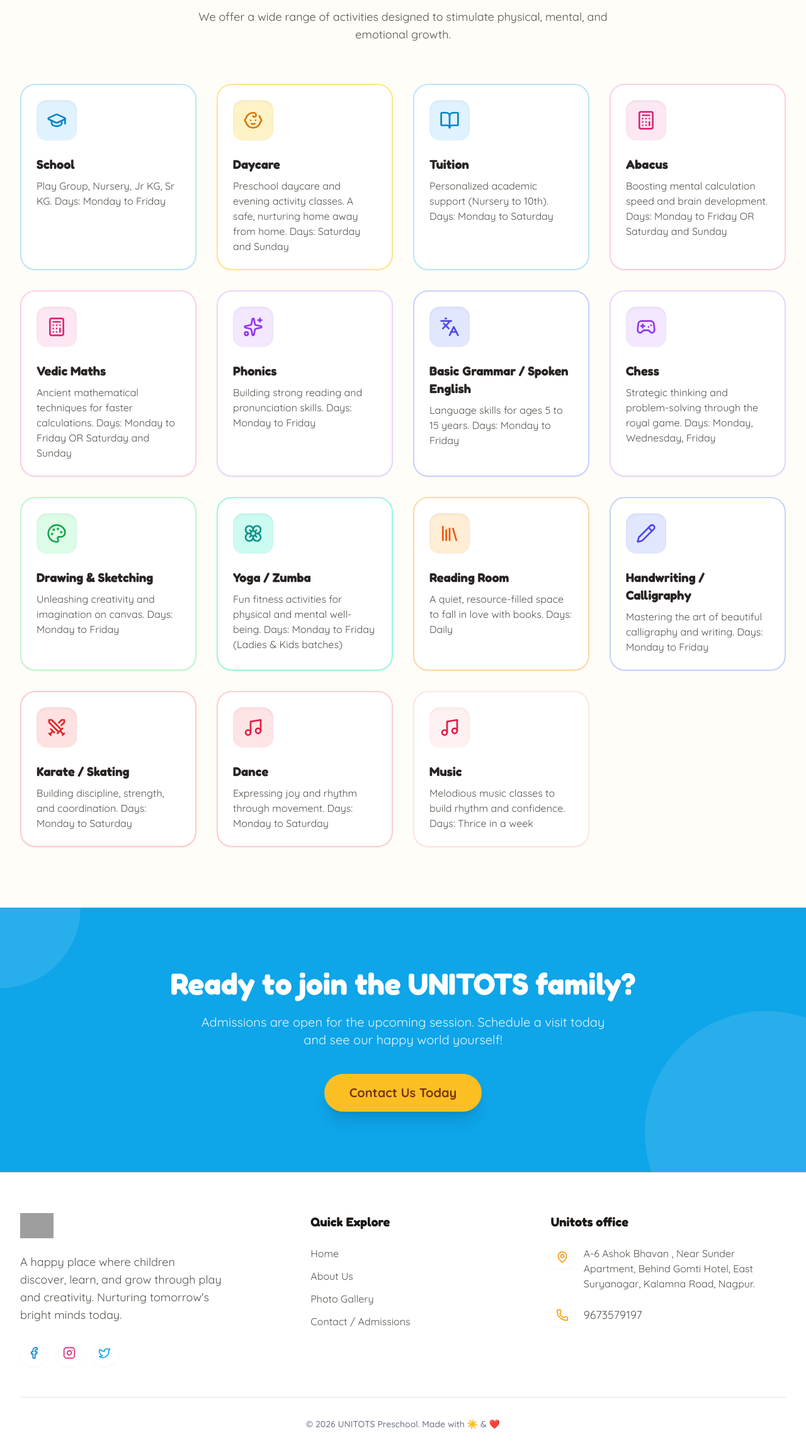
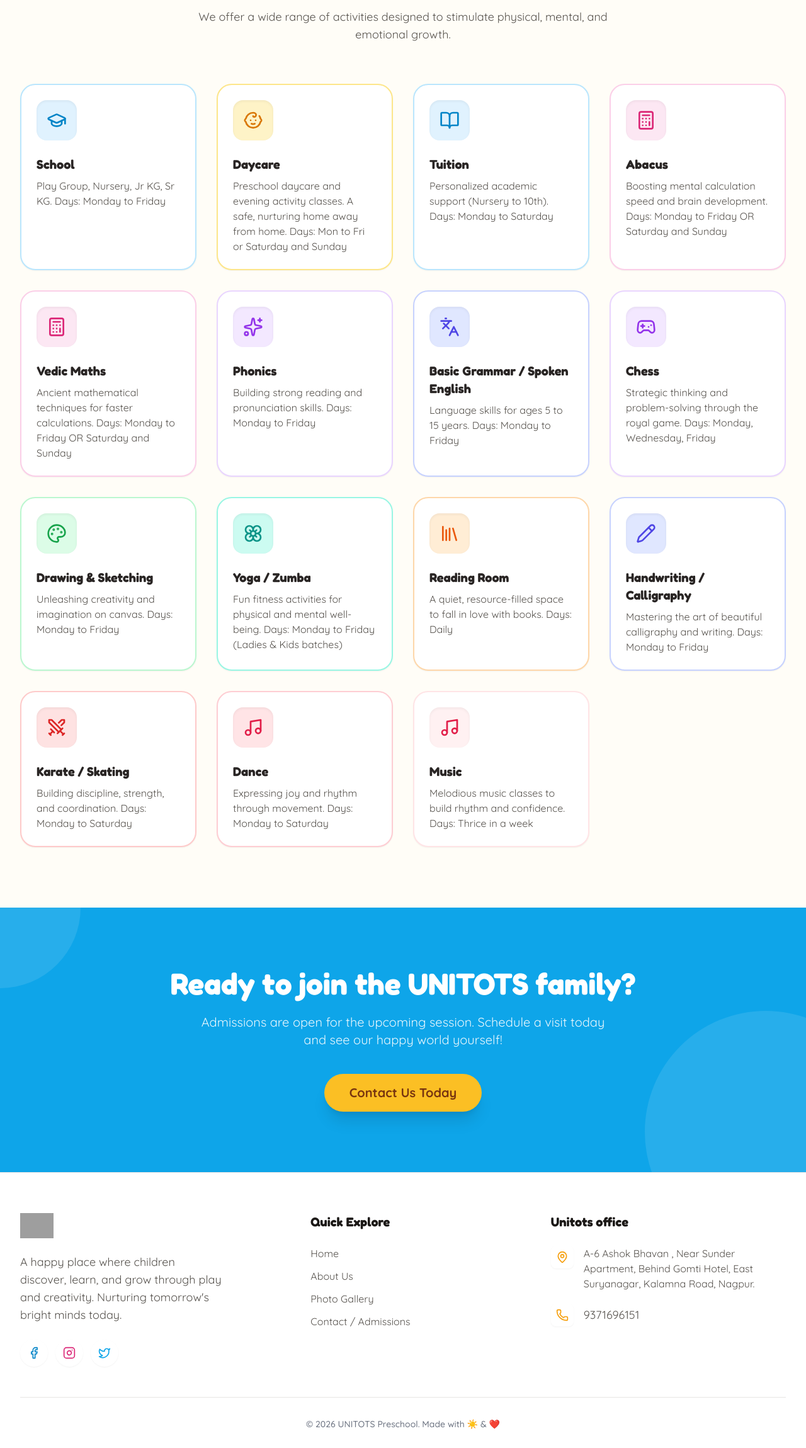
Before and after one commit to xscademembers/unitots, a React (Vite) app: page / in a window 1280 px wide. Shown: the part 1474-3773 px from the top of the page at 63% size. Built offline with nearby package versions, Linux system fonts and the light colour scheme; grey boxes are pictures that could not be loaded.

Commit message:
changes done

```diff
--- a/components/Footer.tsx
+++ b/components/Footer.tsx
@@ -77,7 +77,7 @@ const Footer: React.FC = () => {
                  <div className="bg-white p-2 rounded-lg shadow-sm mr-3 sm:mr-4 group-hover:scale-110 transition-transform flex-shrink-0">
                     <Phone className="h-4 w-4 sm:h-5 sm:w-5 text-yellow-500" />
                  </div>
-                <a href="tel:+919673579197" className="text-gray-600 text-sm sm:text-base lg:text-lg hover:text-yellow-600 underline-offset-2 hover:underline transition-colors">9673579197</a>
+                <a href="tel:+919371696151" className="text-gray-600 text-sm sm:text-base lg:text-lg hover:text-yellow-600 underline-offset-2 hover:underline transition-colors">9371696151</a>
               </li>
             </ul>
           </div>
--- a/constants.ts
+++ b/constants.ts
@@ -24,7 +24,7 @@ export const SERVICES = [
   },
   {
     title: 'Daycare',
-    description: 'Preschool daycare and evening activity classes. A safe, nurturing home away from home. Days: Saturday and Sunday',
+    description: 'Preschool daycare and evening activity classes. A safe, nurturing home away from home. Days: Mon to Fri or Saturday and Sunday',
     icon: Baby,
     color: 'bg-yellow-100 text-yellow-600',
     border: 'border-yellow-200'
--- a/pages/Contact.tsx
+++ b/pages/Contact.tsx
@@ -80,9 +80,9 @@ const Contact: React.FC = () => {
 
             <div className="space-y-4 sm:space-y-6">
               {[
-                { icon: Phone, title: 'Call Us', text: '9673579197', tel: '+919673579197', color: 'bg-blue-100 text-blue-600' },
+                { icon: Phone, title: 'Call Us', text: '9371696151', tel: '+919371696151', color: 'bg-blue-100 text-blue-600' },
                 { icon: MapPin, title: 'Visit Us', text: 'A-6 Ashok Bhavan , Near Sunder Apartment, Behind Gomti Hotel, East Suryanagar, Kalamna Road, Nagpur.', color: 'bg-yellow-100 text-yellow-600' },
-                { icon: Clock, title: 'Working Hours', text: 'Mon - Sat: 8:00 AM - 6:00 PM', color: 'bg-green-100 text-green-600' },
+                { icon: Clock, title: 'Working Hours', text: 'Mon - Sat: 9:00 AM to 7:00 PM', color: 'bg-green-100 text-green-600' },
               ].map((item, idx) => (
                 <motion.div
                   key={idx}
```
